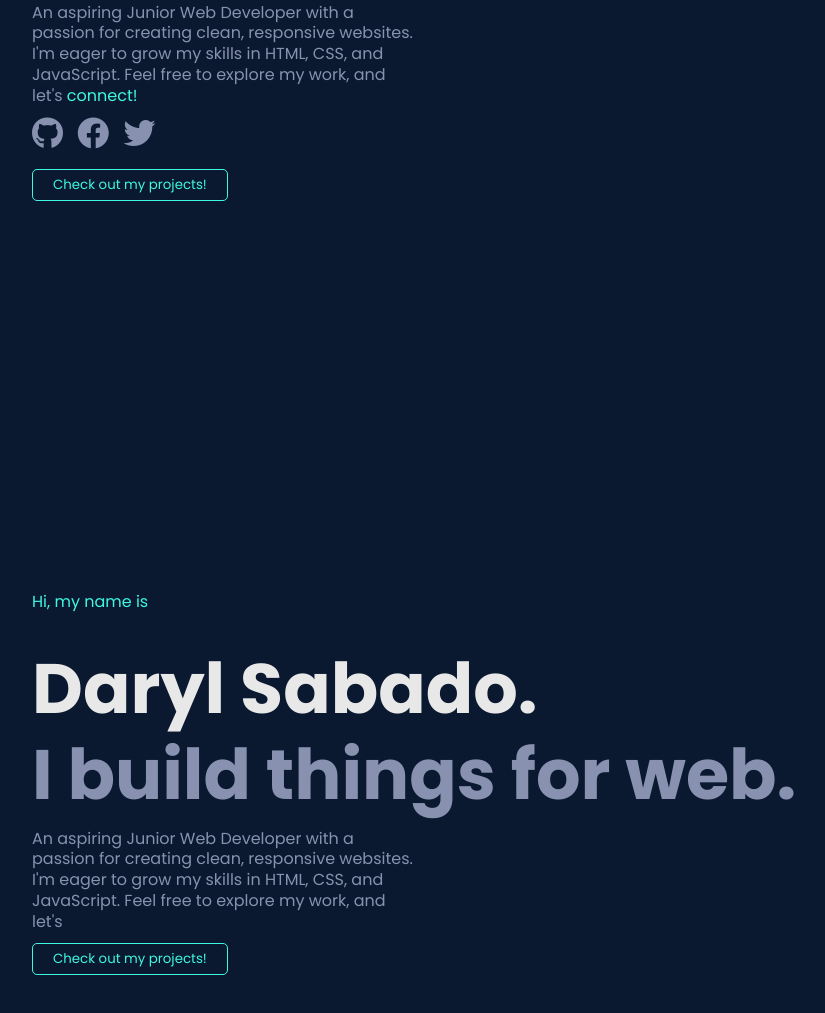
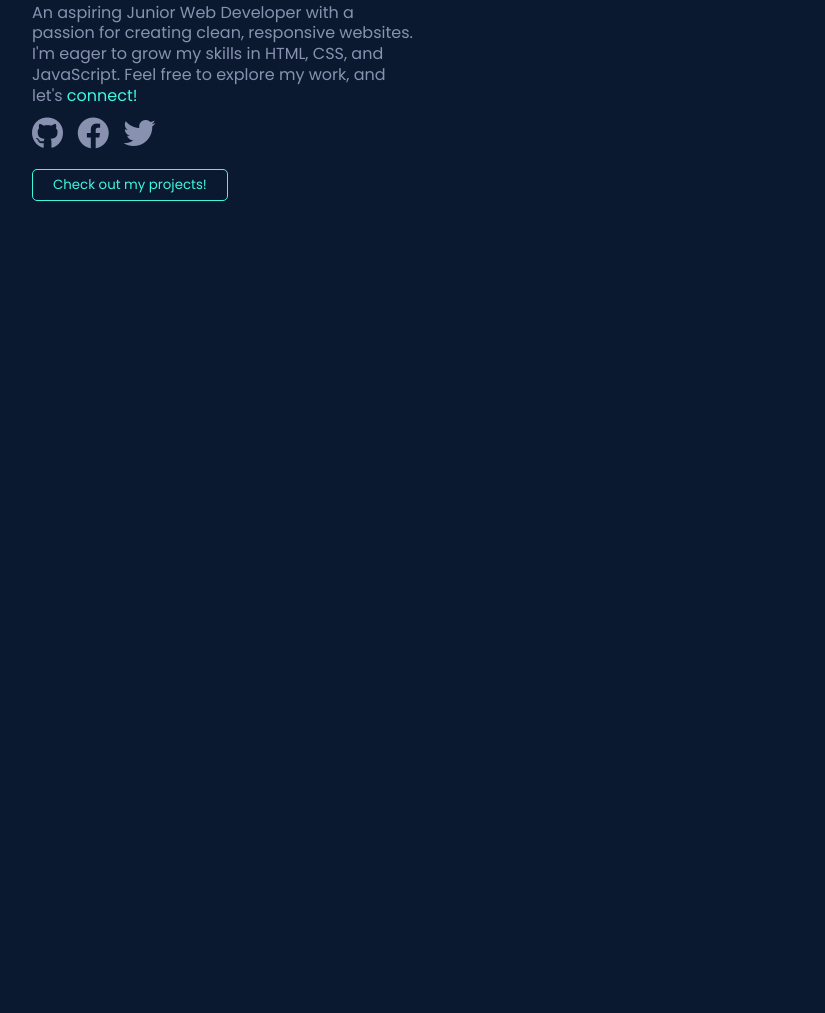
Before and after one commit to ToshiroNori/my-portfolio, a plain HTML site: page index.html in a window 1280 px wide. Shown: the part 433-1446 px from the top of the page, without its empty margins (96-921 px from the left). After the commit the page ends 800 px from the top, so only its background shows below. Drawn offline with Linux system fonts and the light colour scheme; a web font is replaced by a local one.

Commit message:
Update index.html

```diff
--- a/index.html
+++ b/index.html
@@ -39,19 +39,6 @@
         </div>
         <button>Check out my projects!</button>
       </section>
-      <section class="welcome">
-        <span class="sm-text">Hi, my name is</span>
-        <h1>Daryl Sabado.</h1>
-        <h2>I build things for web.</h2>
-        <div class="text">
-          <p>
-            An aspiring Junior Web Developer with a passion for creating clean,
-            responsive websites. I'm eager to grow my skills in HTML, CSS, and
-            JavaScript. Feel free to explore my work, and let's
-          </p>
-        </div>
-        <button>Check out my projects!</button>
-      </section>
     </main>
   </body>
 </html>
```
